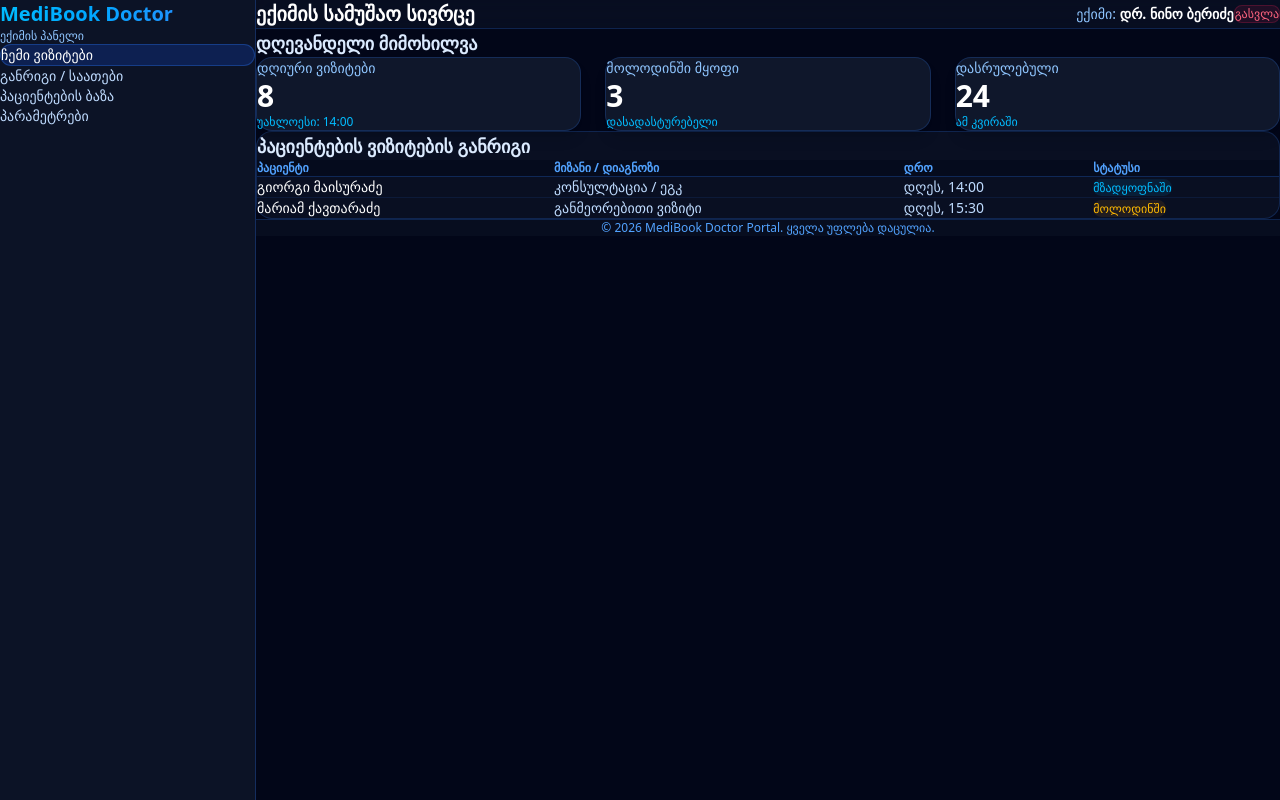
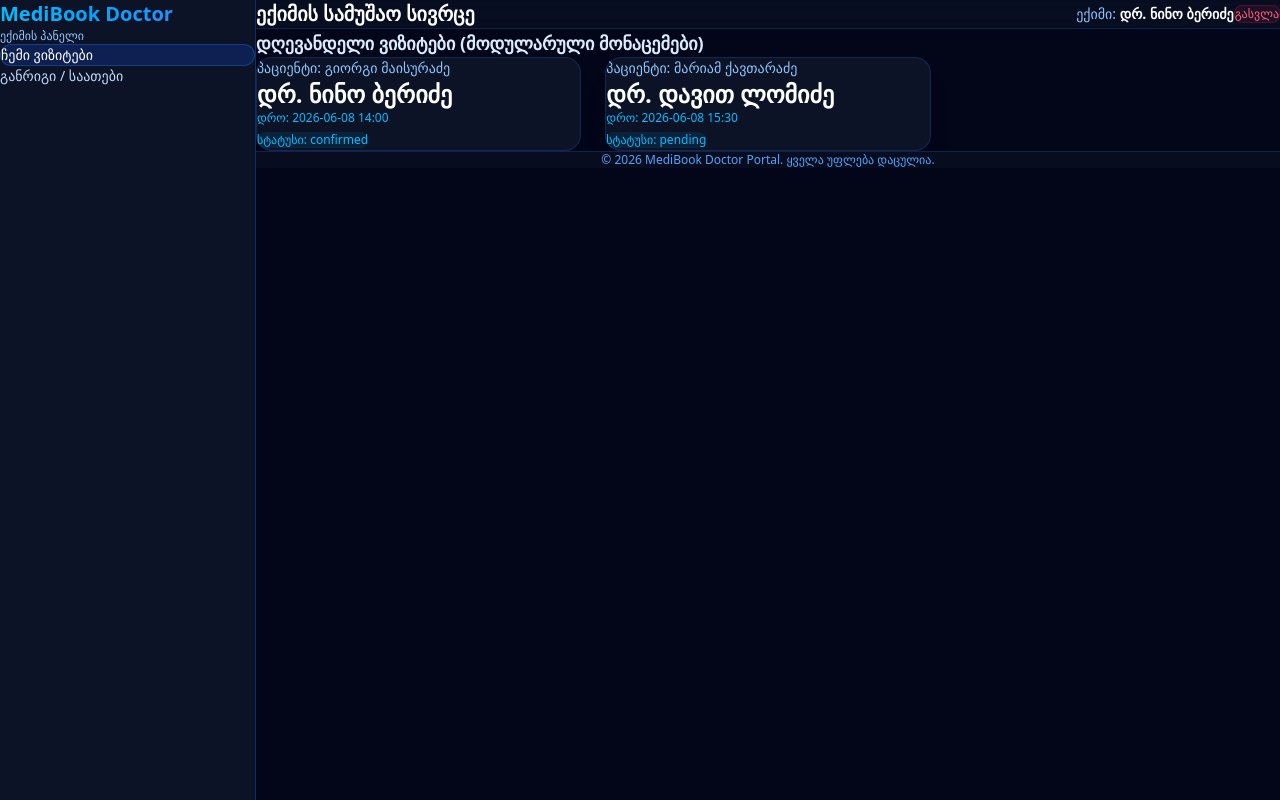
Before and after one commit to todriatea28/medibook, a React (Vite) app: page /doctor in a window 1280 px wide. Built offline with nearby package versions, Linux system fonts and the light colour scheme.

Commit message:
intergrate useAppointment hook and reusable Card component

```diff
--- a/src/pages/doctor/doctordashboard.jsx
+++ b/src/pages/doctor/doctordashboard.jsx
@@ -1,6 +1,11 @@
 import React from 'react';
+import { useAppointments } from '../../hooks/useAppointments';
+import Card from '../../components/Card/Card';
 
 export default function DoctorDashboard() {
+  // იყენებს Custom Hook-ს მონაცემთა მოსატანად (SRP პრინციპი)
+  const { appointments, loading } = useAppointments();
+
   return (
     <div className="flex min-h-screen text-white bg-slate-950">
 
@@ -25,16 +30,6 @@ export default function DoctorDashboard() {
                 განრიგი / საათები
               </a>
             </li>
-            <li>
-              <a href="#patients" className="block px-4 py-2.5 rounded-xl hover:bg-slate-800/60 hover:text-sky-400 transition">
-                პაციენტების ბაზა
-              </a>
-            </li>
-            <li>
-              <a href="#settings" className="block px-4 py-2.5 rounded-xl hover:bg-slate-800/60 hover:text-sky-400 transition">
-                პარამეტრები
-              </a>
-            </li>
           </ul>
         </nav>
       </aside>
@@ -56,63 +51,26 @@ export default function DoctorDashboard() {
         {/* მთავარი შიგთავსი (<main>) */}
         <main className="p-6 space-y-8 overflow-y-auto md:p-8">
 
-          {/* სტატისტიკის ბლოკები (<section>) */}
           <section id="appointments">
-            <h2 className="mb-4 text-lg font-bold text-blue-100">დღევანდელი მიმოხილვა</h2>
+            <h2 className="mb-4 text-lg font-bold text-blue-100">დღევანდელი ვიზიტები (მოდულარული მონაცემები)</h2>
 
-            <div className="grid grid-cols-1 gap-6 sm:grid-cols-2 lg:grid-cols-3">
-
-              <article className="p-6 border shadow-lg bg-slate-900 rounded-2xl border-blue-500/20">
-                <h3 className="text-sm font-medium text-blue-300">დღიური ვიზიტები</h3>
-                <p className="mt-2 text-3xl font-extrabold text-white">8</p>
-                <p className="mt-1 text-xs text-sky-400">უახლოესი: 14:00</p>
-              </article>
-
-              <article className="p-6 border shadow-lg bg-slate-900 rounded-2xl border-blue-500/20">
-                <h3 className="text-sm font-medium text-blue-300">მოლოდინში მყოფი</h3>
-                <p className="mt-2 text-3xl font-extrabold text-white">3</p>
-                <p className="mt-1 text-xs text-sky-400">დასადასტურებელი</p>
-              </article>
-
-              <article className="p-6 border shadow-lg bg-slate-900 rounded-2xl border-blue-500/20">
-                <h3 className="text-sm font-medium text-blue-300">დასრულებული</h3>
-                <p className="mt-2 text-3xl font-extrabold text-white">24</p>
-                <p className="mt-1 text-xs text-sky-400">ამ კვირაში</p>
-              </article>
-
-            </div>
-          </section>
-
-          {/* პაციენტების ვიზიტების ცხრილი */}
-          <section id="schedule" className="p-6 border bg-slate-900/60 rounded-2xl border-blue-500/20">
-            <h2 className="mb-4 text-lg font-bold text-blue-100">პაციენტების ვიზიტების განრიგი</h2>
-
-            <div className="overflow-x-auto">
-              <table className="w-full text-sm text-left text-blue-200">
-                <thead className="text-xs text-blue-400 uppercase border-b border-blue-500/25 bg-slate-950/40">
-                  <tr>
-                    <th scope="col" className="px-4 py-3">პაციენტი</th>
-                    <th scope="col" className="px-4 py-3">მიზანი / დიაგნოზი</th>
-                    <th scope="col" className="px-4 py-3">დრო</th>
-                    <th scope="col" className="px-4 py-3">სტატუსი</th>
-                  </tr>
-                </thead>
-                <tbody className="divide-y divide-blue-500/10">
-                  <tr className="hover:bg-slate-800/30">
-                    <td className="px-4 py-3 font-medium text-white">გიორგი მაისურაძე</td>
-                    <td className="px-4 py-3">კონსულტაცია / ეგკ</td>
-                    <td className="px-4 py-3"><time dateTime="2026-06-08T14:00">დღეს, 14:00</time></td>
-                    <td className="px-4 py-3"><span className="text-sky-400 bg-sky-500/10 px-2.5 py-1 rounded-full text-xs">მზადყოფნაში</span></td>
-                  </tr>
-                  <tr className="hover:bg-slate-800/30">
-                    <td className="px-4 py-3 font-medium text-white">მარიამ ქავთარაძე</td>
-                    <td className="px-4 py-3">განმეორებითი ვიზიტი</td>
-                    <td className="px-4 py-3"><time dateTime="2026-06-08T15:30">დღეს, 15:30</time></td>
-                    <td className="px-4 py-3"><span className="text-amber-400 bg-amber-500/10 px-2.5 py-1 rounded-full text-xs">მოლოდინში</span></td>
-                  </tr>
-                </tbody>
-              </table>
-            </div>
+            {loading ? (
+              <p className="text-sm text-sky-400">მონაცემები იტვირთება...</p>
+            ) : (
+              <div className="grid grid-cols-1 gap-6 sm:grid-cols-2 lg:grid-cols-3">
+                {/* DRY პრინციპი: .map() მეთოდის გამოყენება და ზოგადი Card კომპონენტი (OCP) */}
+                {appointments.map((item) => (
+                  <Card key={item.id}>
+                    <h3 className="text-sm font-medium text-blue-300">პაციენტი: {item.patientName}</h3>
+                    <p className="mt-2 text-2xl font-extrabold text-white">{item.doctorName}</p>
+                    <p className="mt-1 text-xs text-sky-400">დრო: {item.date}</p>
+                    <span className="inline-block mt-3 px-2.5 py-1 bg-sky-500/10 text-sky-400 rounded-full text-xs">
+                      სტატუსი: {item.status}
+                    </span>
+                  </Card>
+                ))}
+              </div>
+            )}
           </section>
 
         </main>
```
